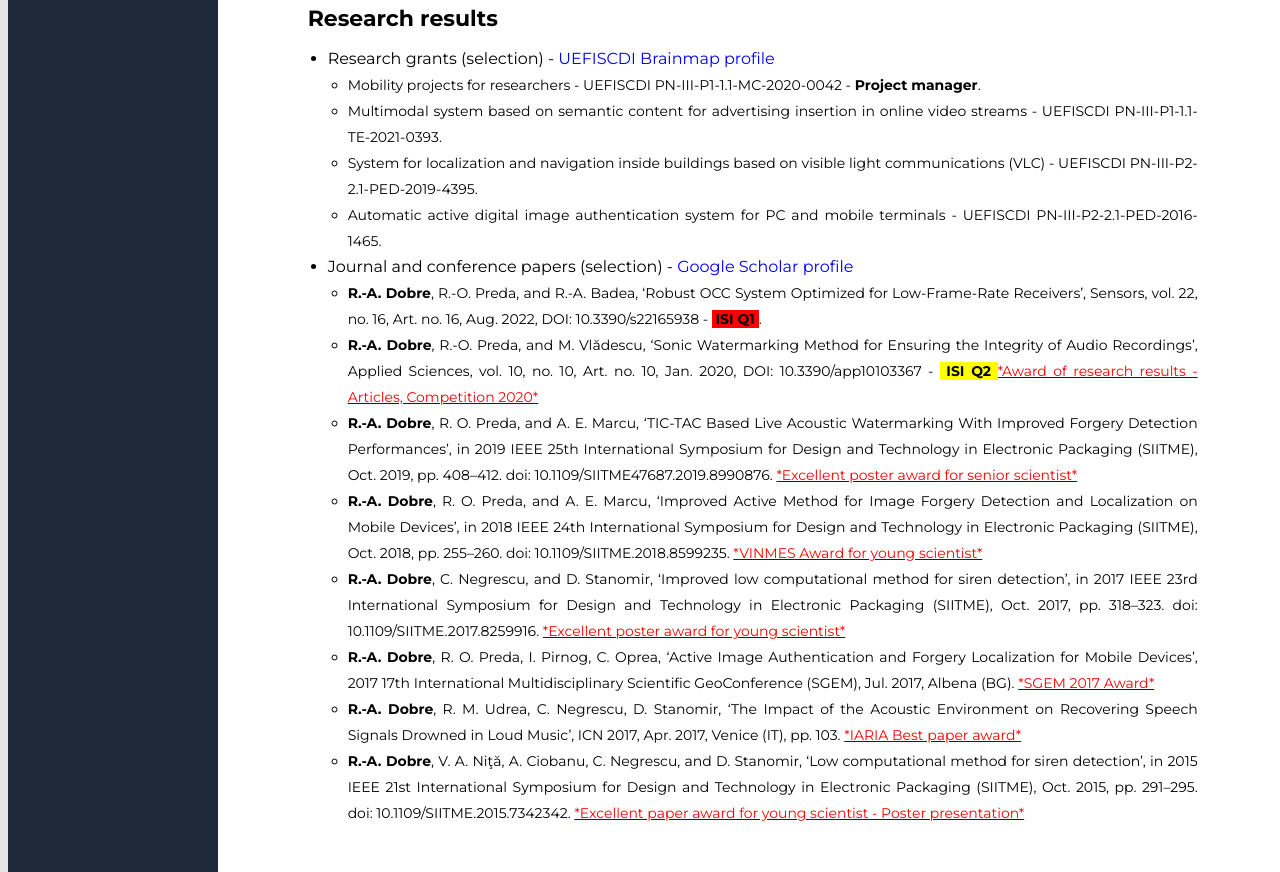
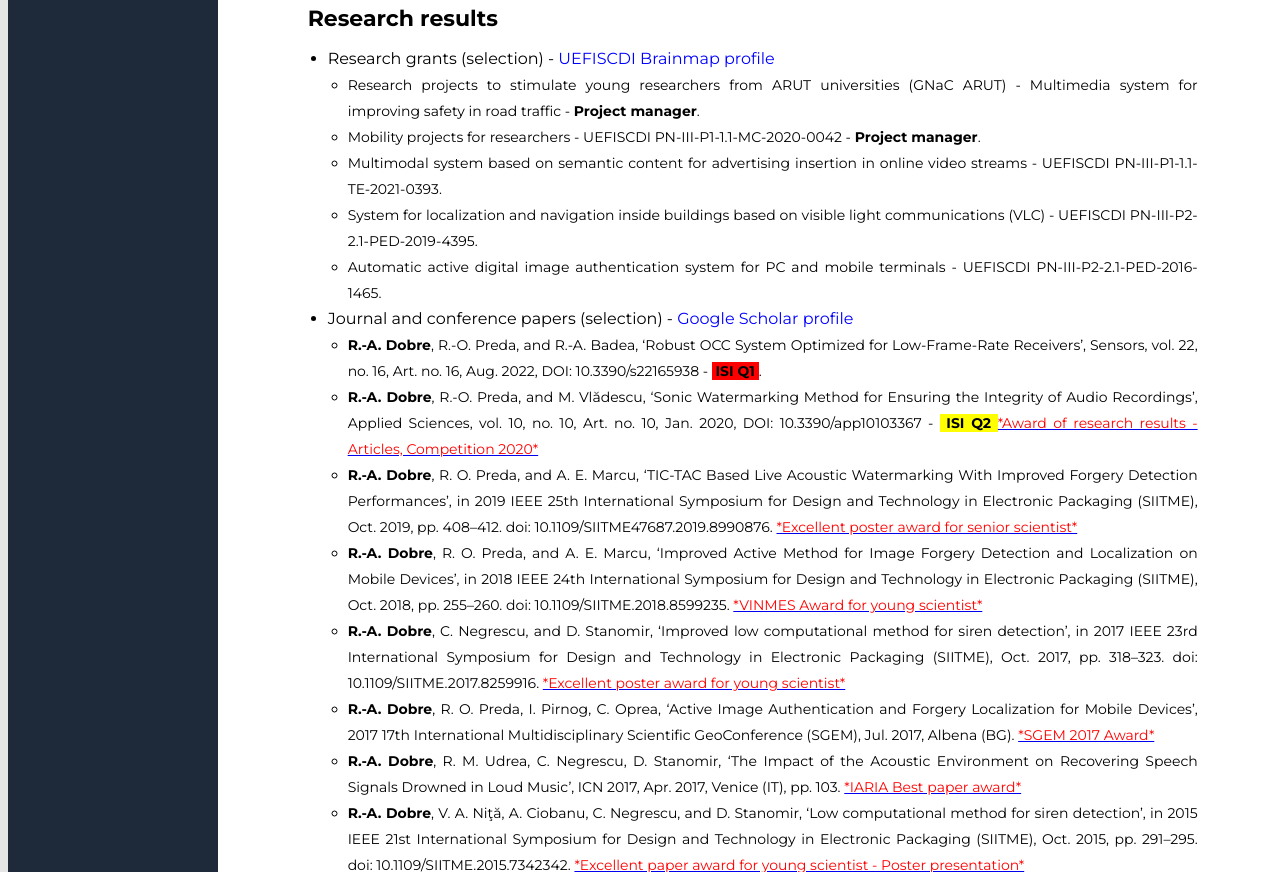
Before and after one commit to robert-dobre/robert-dobre.github.io, a plain HTML site: page index.html in a window 1280 px wide. Shown: the part 1284-2156 px from the top of the page. Drawn offline with Linux system fonts and the light colour scheme.

Commit message:
Update index.html
Updated projects

```diff
--- a/index.html
+++ b/index.html
@@ -147,6 +147,9 @@
                     <ul>
                         <li>Research grants (selection) - <a href="https://www.brainmap.ro/robert-alexandru-dobre" id="journal-link" target="_blank">UEFISCDI Brainmap profile</a>
                             <ul id="research-results-list">
+                                <li>
+                                    Research projects to stimulate young researchers from ARUT universities (GNaC ARUT) - Multimedia system for improving safety in road traffic - <b>Project manager</b>.
+                                </li>
                                 <li>
                                     Mobility projects for researchers - UEFISCDI PN-III-P1-1.1-MC-2020-0042 - <b>Project manager</b>.
                                 </li>
```
